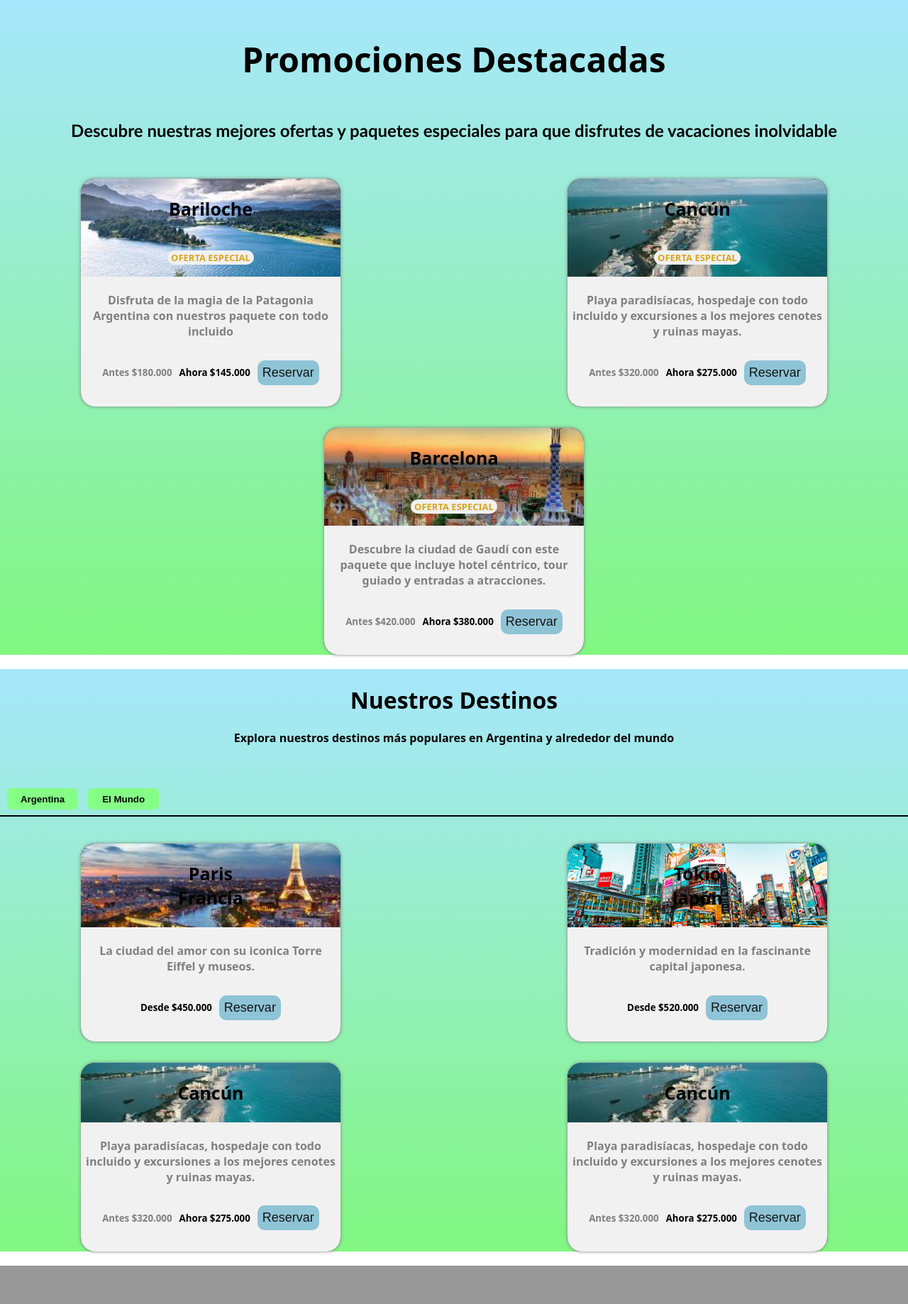
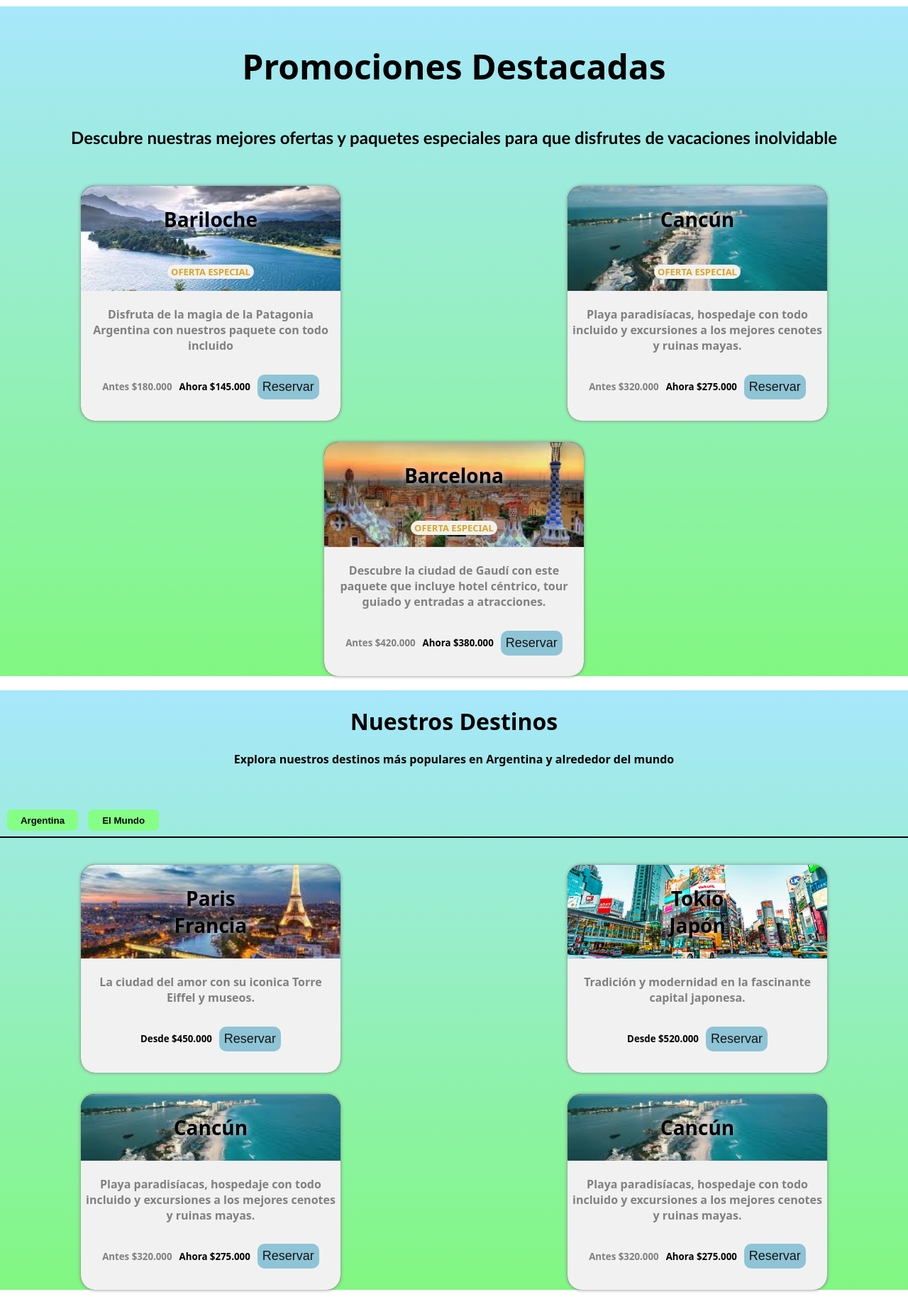
Before and after one commit to Luka-dev-sk8/olimpiada, a PHP site: page / in a window 1280 px wide. Shown: the part 1335-3173 px from the top of the page at 71% size. Before the commit the page ends 3119 px from the top, so only its background shows below. Run offline with PHP 8.4, Linux system fonts and the light colour scheme.

Commit message:
arreglo de texto

```diff
--- a/public/estilos/estilo.css
+++ b/public/estilos/estilo.css
@@ -128,7 +128,8 @@
 }
 h3{
     text-align: center;
-    font-size: 25px;
+    font-size: 28px;
+    text-shadow: 0px 0px 12px #ffffff;
 }
 h1, p{
     text-align: center;
@@ -325,6 +326,3 @@
     transform: scale(1.01);
     transition: 0.4s;
 }
-h3{
-
-}
```
